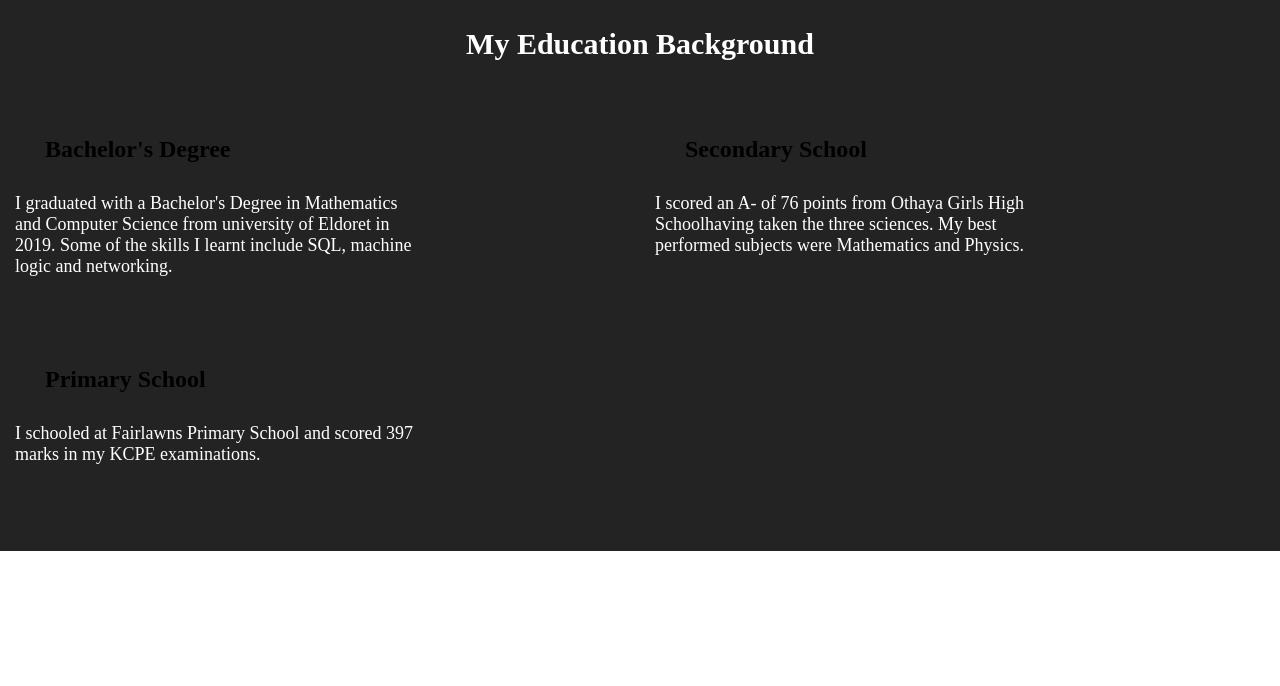
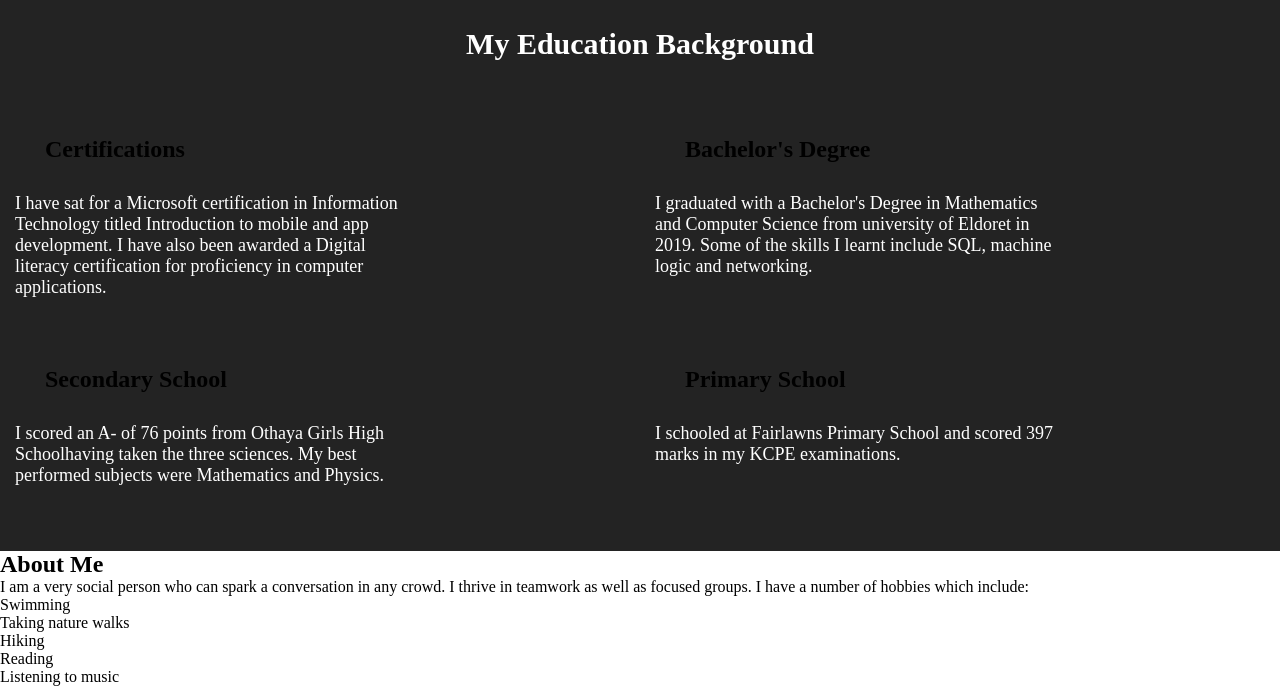
Before and after one commit to estherkimani/portfolio, a plain HTML site: page index.html in a window 1280 px wide. Shown: the part 755-1441 px from the top of the page. Before the commit the page ends 1306 px from the top, so only its background shows below. Drawn offline with Linux system fonts and the light colour scheme.

Commit message:
listed my hobbies in the about me section

```diff
--- a/index.html
+++ b/index.html
@@ -32,6 +32,12 @@
       <h1 class = "heading">My Education Background</h1>
         <div class="columns">
           <div class="grd">
+            <h1>Certifications</h1>
+            <p>I have sat for a Microsoft certification in Information Technology titled Introduction
+            to mobile and app development. I have also been awarded a Digital literacy certification for proficiency
+          in computer applications. </p>
+          </div>
+          <div class="grd">
             <h1>Bachelor's Degree</h1>
             <p>I graduated with a Bachelor's Degree in Mathematics and Computer Science from university of
             Eldoret in 2019. Some of the skills I learnt include SQL, machine logic and networking.</p>
@@ -49,7 +55,17 @@
         </div>
 
     </section>
-    <section id="">
+    <section id="About">
+      <h2 class = "head">About Me</h2>
+      <p>I am a very social person who can spark a conversation in any crowd. I thrive in teamwork as
+      well as focused groups. I have a number of hobbies which include:</p>
+      <ul>
+        <li>Swimming</li>
+        <li>Taking nature walks</li>
+        <li>Hiking</li>
+        <li>Reading</li>
+        <li>Listening to music</li>
+      </ul>
 
     </section>
 
--- a/styles.css
+++ b/styles.css
@@ -66,3 +66,7 @@ img{
   color: white;
   font-size: 18px;
 }
+#About{
+  display: flex;
+  flex-direction: column;
+}
```
